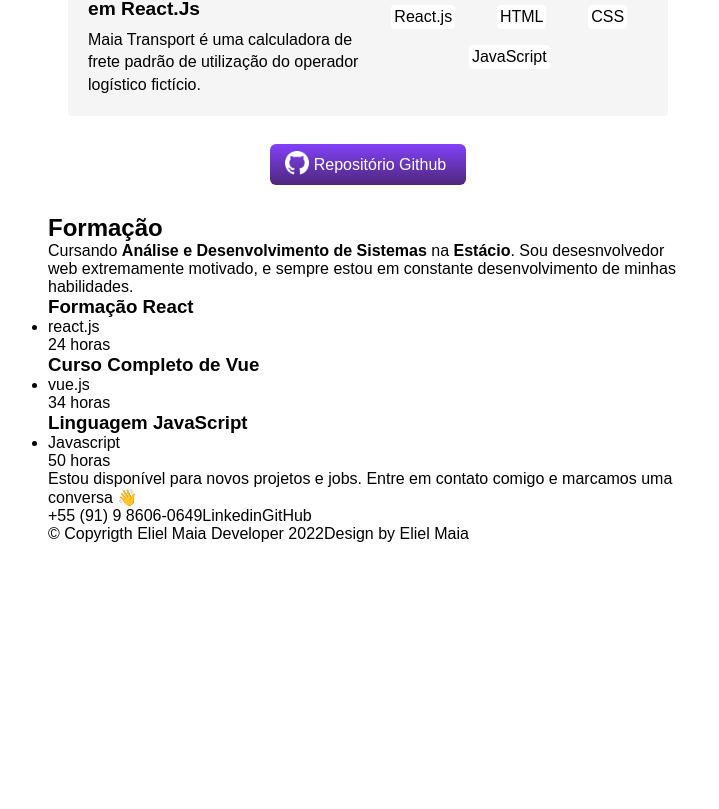
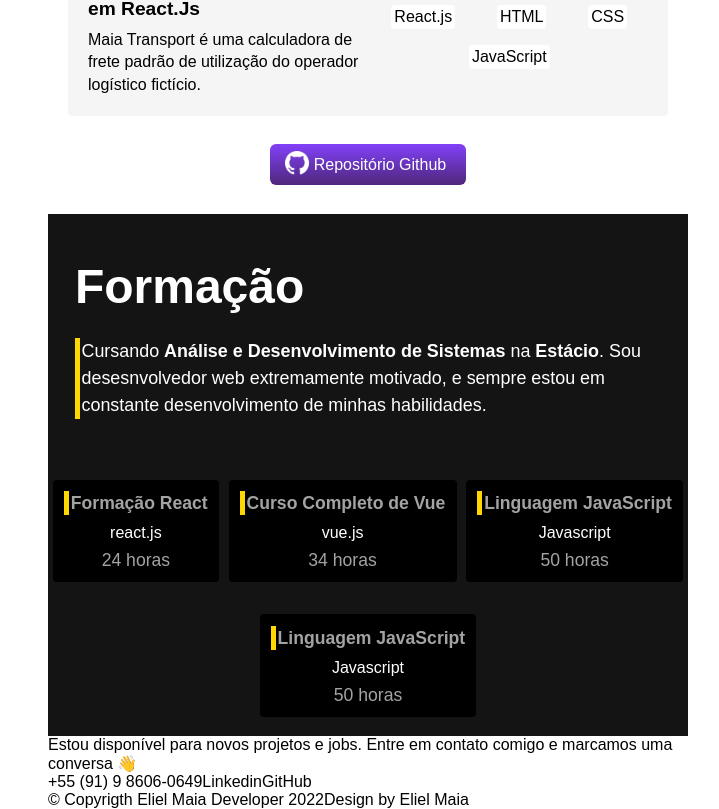
Before and after one commit to elieljuniorm/eliel-dev, a Vue app: page / in a window 1280 px wide. Shown: the part 1066-1875 px from the top of the page, without its empty margins (272-991 px from the left). Before the commit the page ends 1609 px from the top, so only its background shows below. Built offline with nearby package versions, Linux system fonts and the light colour scheme.

Commit message:
formacao finalizado

```diff
--- a/src/components/Curso.vue
+++ b/src/components/Curso.vue
@@ -1,15 +1,19 @@
 <template>
+    <div class="containerPricipal">
 
-    <div v-for="curso in cursos" :key="curso.id" class="container">
+        <div v-for="curso in cursos" :key="curso.id" class="containerItens">
 
-        <h3>{{curso.nome}}</h3>
+            <section class="sectionConteudo">
 
-        <ul>
-            <li>{{curso.habilidade}}</li>
-        </ul>
+                <h3 class="titulo">{{curso.nome}}</h3>
 
-        <span>{{curso.tempo}}</span>
+                <p class="descricao">{{curso.habilidade}}</p>
 
+                <span class="tempo">{{curso.tempo}}</span>
+
+            </section>
+
+        </div>
     </div>
 
 </template>
@@ -35,6 +39,11 @@ export default {
                     habilidade: 'Javascript',
                     tempo: '50 horas'
                 },
+                car: {
+                    nome: 'Linguagem JavaScript',
+                    habilidade: 'Javascript',
+                    tempo: '50 horas'
+                },
             }
         }
     }
@@ -42,5 +51,38 @@ export default {
 </script>
 
 <style scoped>
+.containerPricipal {
+    display: flex;
+    flex-wrap: wrap;
+}
 
+.containerItens {
+    display: flex;
+}
+
+.sectionConteudo {
+    background: #000;
+    padding: .7em;
+    margin: 1em .2em;
+    border-radius: 4px;
+    display: grid;
+}
+
+.titulo {
+    font-size: 1.1rem;
+    line-height: 1.4;
+    margin-bottom: .5em;
+    padding-left: .1em;
+    color: #a3a3a3;
+    border-left: 5px solid var(--cor-linhas);
+}
+
+.descricao {
+    margin-bottom: .5em;
+}
+
+.tempo {
+    font-size: 1.1rem;
+    color: #a3a3a3;
+}
 </style>
--- a/src/components/Formacao.vue
+++ b/src/components/Formacao.vue
@@ -1,18 +1,25 @@
 <template>
-    <div>
-        <section>
-            <h2>Formação</h2>
-            <p class="formacao-texto">
+
+    <div id="formacao" class="containerCor">
+
+        <section class="formacaoContainer">
+
+            <h2 class="tituloFormacao">Formação</h2>
+
+            <p class="formacaoTexto">
                 Cursando <strong>Análise e Desenvolvimento de Sistemas</strong> na <strong>Estácio</strong>. Sou
                 desesnvolvedor web extremamente motivado, e sempre estou em constante desenvolvimento de minhas
                 habilidades.
             </p>
+
         </section>
 
         <section>
             <Curso />
         </section>
+
     </div>
+
 </template>
 
 <script>
@@ -24,5 +31,30 @@ export default {
 </script>
 
 <style scoped>
+.containerCor {
+    background: #141414;
+    color: #fff;
+    grid-template-columns: 1fr;
+    padding: .2em 0;
+    gap: 40px;
+}
 
+.formacaoContainer {
+    padding-bottom: 1.5em;
+    margin: 1em 1.5em;
+    font-size: 1.12rem;
+    line-height: normal;
+}
+
+.tituloFormacao {
+    font-size: 3rem;
+    font-weight: bold;
+    padding: 0.5em 0;
+}
+
+.formacaoTexto {
+    line-height: 1.5;
+    border-left: 5px solid var(--cor-linhas);
+    padding-left: 0.1rem;
+}
 </style>
```
